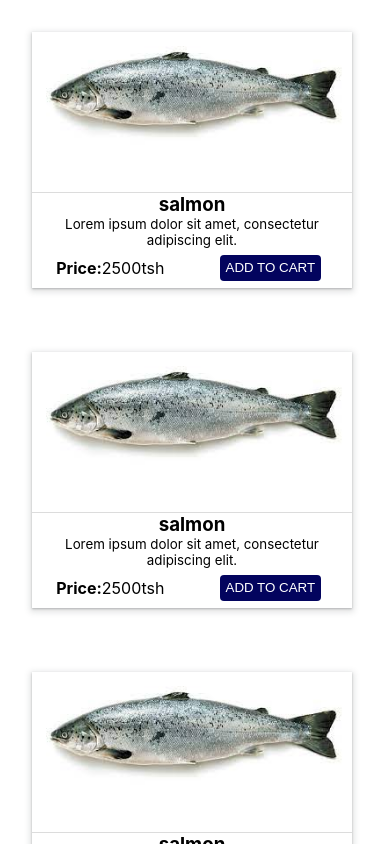
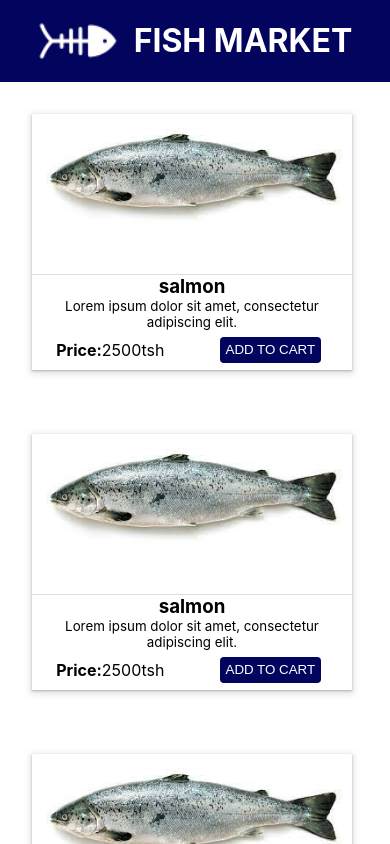
Before and after one commit to azeez1776/FishMarket, a React (Create React App) app in the folder client/: page / in a window 390 px wide. Shown: the top 844 px of the page. Built offline with nearby package versions, Linux system fonts and the light colour scheme.

Commit message:
made the page responsive with the items

```diff
--- a/client/src/assets/CSS/styles.css
+++ b/client/src/assets/CSS/styles.css
@@ -51,7 +51,22 @@
   font-size: medium;
 }
 
-.explore {
+.explore_item {
   display: flex;
   flex-wrap: wrap;
 }
+
+.nav_header {
+  background-color: #03045e;
+  display: flex;
+  justify-content: center;
+}
+
+.nav_title {
+  color: white;
+  margin-left: 0.5em;
+}
+
+.nav_img {
+  width: 5em;
+}
--- a/client/src/components/Nav/index.js
+++ b/client/src/components/Nav/index.js
@@ -0,0 +1,20 @@
+import React from 'react'
+// import { Link } from 'react-router-dom'
+import '../../assets/CSS/styles.css'
+
+function Nav() {
+    return (
+        <div className="nav">
+            <div className="nav_header">
+                <img className="nav_img" src="Images/fishbone.png" alt="fishbone" />
+                <h1 className="nav_title">FISH MARKET</h1>
+            </div>
+            <div className="nav_links">
+
+            </div>
+
+        </div>
+    )
+}
+
+export default Nav
--- a/client/src/pages/Explore/index.js
+++ b/client/src/pages/Explore/index.js
@@ -1,5 +1,6 @@
 import React from 'react'
 import Item from '../../components/Item'
+import Nav from '../../components/Nav'
 
 
 function Explore() {
@@ -33,6 +34,8 @@ function Explore() {
 
     return (
         <div className="explore">
+            <Nav />
+            <div className="explore_item">
                 {items.map((item, id) =>
                     <Item
                         title={item.title}
@@ -41,6 +44,7 @@ function Explore() {
                         img={item.img}
                     />
                 )}
+            </div>
 
         </div>
     )
```
Also changed, not shown: client/public/Images/fishbone.png (added). Lines whose indentation alone changed are shown as unchanged.
